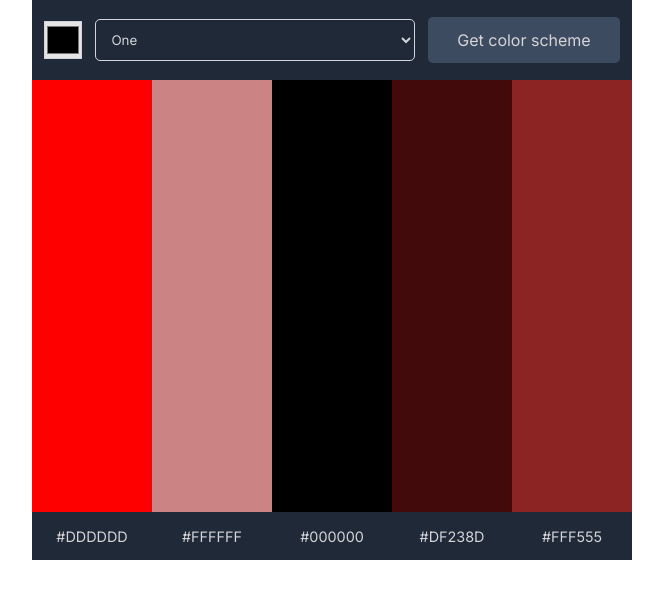
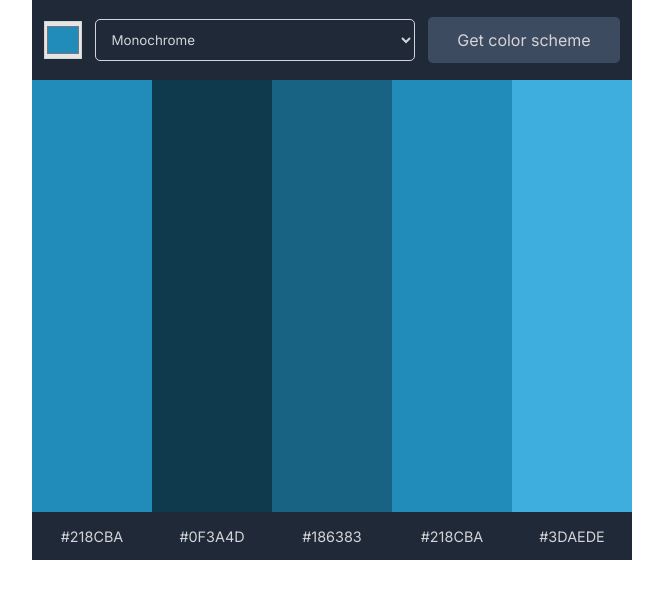
Before and after one commit to marijedb/color-scheme-generator, a plain HTML site: page index.html in a window 1280 px wide. Shown: the whole page, without its empty margins (308-971 px from the left). Drawn offline with Linux system fonts and the light colour scheme.

Commit message:
working app

```diff
--- a/css/styles.css
+++ b/css/styles.css
@@ -78,27 +78,24 @@ option {
     width: 30vw;
 }
 
-
-/* can be removed once done through js
-Just used as a placeholder */
 .seed-color {
-    background-color: #ff0000;
+    background-color: #218CBA;
 }
 
-.color-two {
-    background-color: #cb8383;
+.color2 {
+    background-color: #0F3A4D;
 }
 
-.color-three {
-    background-color: #000000;
+.color3 {
+    background-color: #186383;
 }
 
-.color-four {
-    background-color: #420a0a;
+.color4 {
+    background-color: #218CBA;
 }
 
-.color-five {
-    background-color: #8d2424;
+.color5 {
+    background-color: #3DAEDE;
 }
 
 @media (min-width: 600px) {
--- a/index.html
+++ b/index.html
@@ -17,36 +17,33 @@
 <body>
     <div class="container">
         <form>
-            <input id="color-picker" class="color-picker" type="color" name="color-picker">
+            <input id="color-picker" class="color-picker" type="color" name="color-picker" value="#218CBA">
             <select id="mode-selector" class="mode-selector" name="mode-selector">
-                <option value="">One</option>
-                <option value="">One</option>
-                <option value="">One</option>
-                <option value="">One</option>
+                <!-- modes come here -->
             </select>
-            <button class="btn-color" type="submit">Get color scheme</button>
+            <button id="button" class="btn-color" type="submit">Get color scheme</button>
         </form>
 
         <div id="color-scheme" class="color-scheme">
             <div class="color-wrapper">
                 <div class="color seed-color"></div>
-                <div class="hex-value">#DDDDDD</div>
+                <div class="hex-value">#218CBA</div>
             </div>
             <div class="color-wrapper">
-                <div class="color color-two"></div>
-                <div class="hex-value">#FFFFFF</div>
+                <div class="color color2"></div>
+                <div class="hex-value">#0F3A4D</div>
             </div>
             <div class="color-wrapper">
-                <div class="color color-three"></div>
-                <div class="hex-value">#000000</div>
+                <div class="color color3"></div>
+                <div class="hex-value">#186383</div>
             </div>
             <div class="color-wrapper">
-                <div class="color color-four"></div>
-                <div class="hex-value">#DF238D</div>
+                <div class="color color4"></div>
+                <div class="hex-value">#218CBA</div>
             </div>
             <div class="color-wrapper">
-                <div class="color color-five"></div>
-                <div class="hex-value">#FFF555</div>
+                <div class="color color5"></div>
+                <div class="hex-value">#3DAEDE</div>
             </div>
         </div>
     </div>
--- a/index.js
+++ b/index.js
@@ -0,0 +1,54 @@
+const modes = ["Monochrome", "Monochrome-dark", "Monochrome-light", "Analogic", "Complement", "Analogic-complement", "Triad", "Quad"]
+
+
+
+document.getElementById('button').addEventListener('click', function (e) {
+    e.preventDefault()
+
+    const hex = document.getElementById('color-picker').value
+    const cleanHex = hex.substring(1, hex.length)
+    const mode = document.getElementById('mode-selector').value.toLowerCase()
+
+    fetch(`https://www.thecolorapi.com/scheme?hex=${cleanHex}&mode=${mode}&count=4`)
+        .then(response => response.json())
+        .then(data => {
+            document.getElementById('color-scheme').innerHTML = getColorsHtml(data)
+            renderColors(data)
+        })
+
+})
+
+function getColorsHtml(data) {
+    let colorHtml = ``
+    for (let i = 0; i < data.colors.length; i++) {
+        colorHtml += `
+        <div class="color-wrapper">
+            <div id="color${i + 1}" class="color color${i + 1}"></div>
+            <div class="hex-value">${data.colors[i].hex.value}</div>
+        </div>`
+    }
+
+    return `
+    <div class="color-wrapper">
+            <div id="seed-color" class="color seed-color"></div>
+            <div class="hex-value">${data.seed.hex.value}</div>
+        </div>
+        ${colorHtml}`
+}
+
+function renderColors(data) {
+    document.getElementById('seed-color').style.backgroundColor = `${data.seed.hex.value}`
+    for (let i = 0; i < data.colors.length; i++) {
+        document.getElementById(`color${i + 1}`).style.backgroundColor = `${data.colors[i].hex.value}`
+    }
+}
+
+function render() {
+    let modeHtml = ``
+    for (let mode of modes) {
+        modeHtml += `<option value="${mode}">${mode}</option>`
+    }
+    document.getElementById('mode-selector').innerHTML = modeHtml
+}
+
+render()
```
